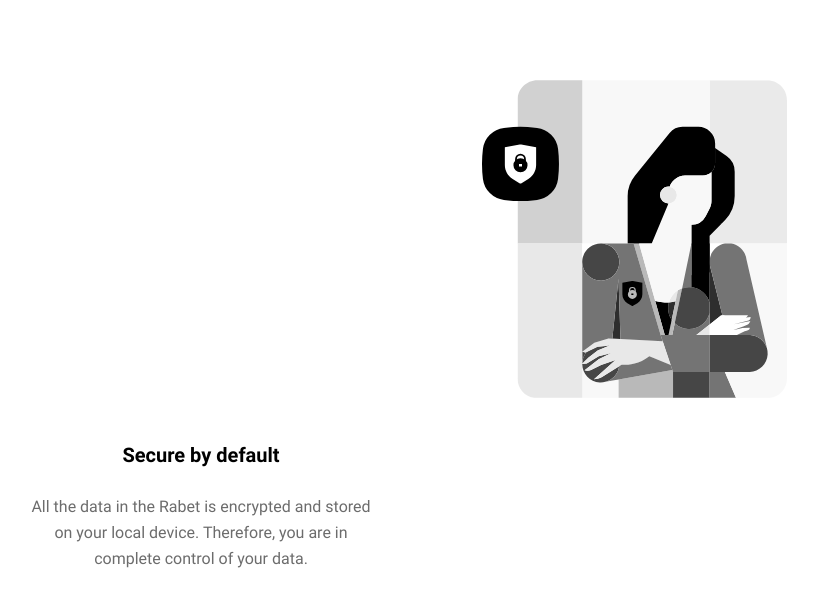
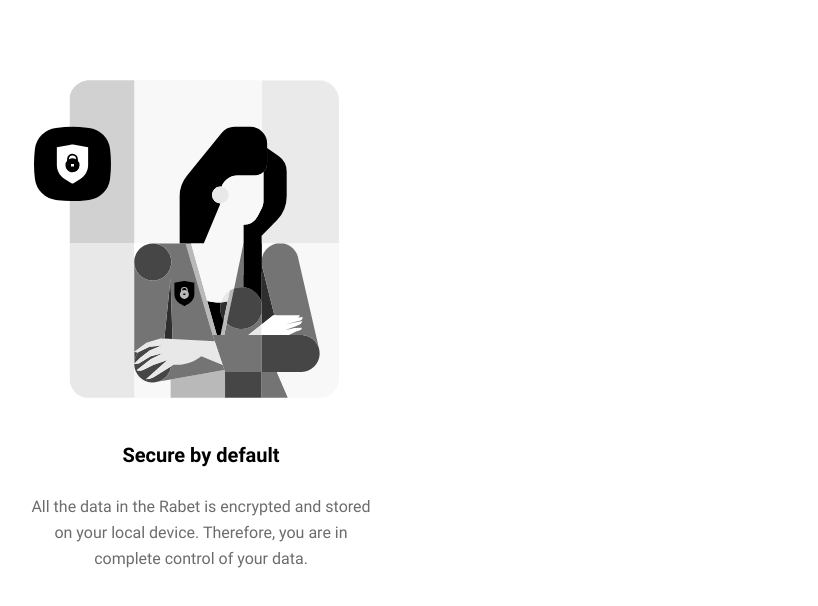
Before and after one commit to rabetofficial/rabet-mobile, a Next.js app: page /Intro-slides/Slide2 in a window 1280 px wide. Shown: the top 606 px of the page, without its empty margins (439-1257 px from the left). Built offline with nearby package versions, Linux system fonts and the light colour scheme.

Commit message:
fix: slide margin

```diff
--- a/src/pages/Intro-slides/Slide2.tsx
+++ b/src/pages/Intro-slides/Slide2.tsx
@@ -5,10 +5,19 @@ import { SlideTwo } from 'svgs/SlidesLogo';
 import * as S from './styles';
 
 const SecondSlide = () => (
-  <>
+  <div
+    style={{
+      display: 'flex',
+      justifyContent: 'center',
+      flexDirection: 'column',
+      alignItems: 'center',
+      marginTop: '80px',
+    }}
+  >
     <S.ImgSlideTwo>
       <SlideTwo />
     </S.ImgSlideTwo>
+
     <S.TextContainer>
       <S.HeadText>Secure by default</S.HeadText>
       <S.MainText>
@@ -17,7 +26,7 @@ const SecondSlide = () => (
         data.
       </S.MainText>
     </S.TextContainer>
-  </>
+  </div>
 );
 
 export default SecondSlide;
--- a/src/pages/Intro-slides/styles.ts
+++ b/src/pages/Intro-slides/styles.ts
@@ -14,7 +14,7 @@ export const ImgSlideOne = styled.div`
 `;
 
 export const ImgSlideTwo = styled.div`
-  margin: 80px 54px 0 auto;
+  margin-right: 30px;
   width: 305px;
   height: 318px;
 `;
```
